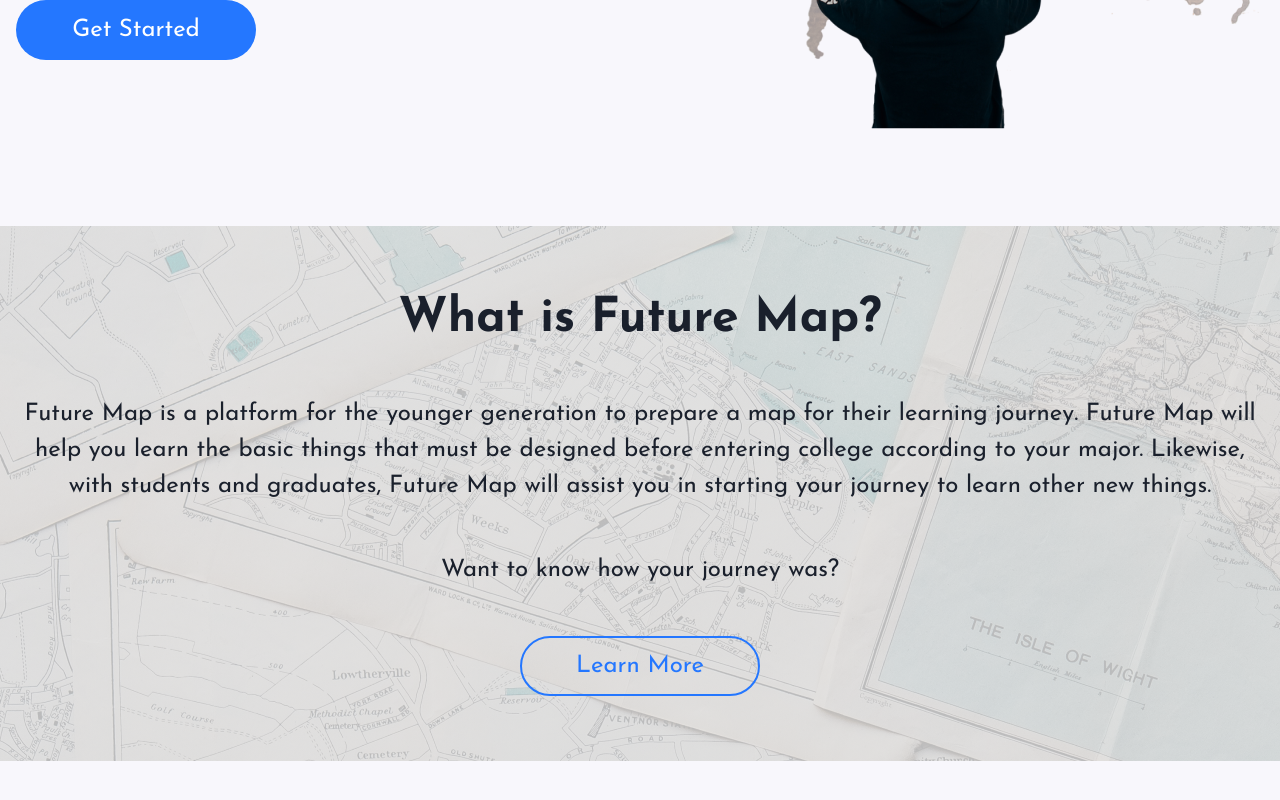
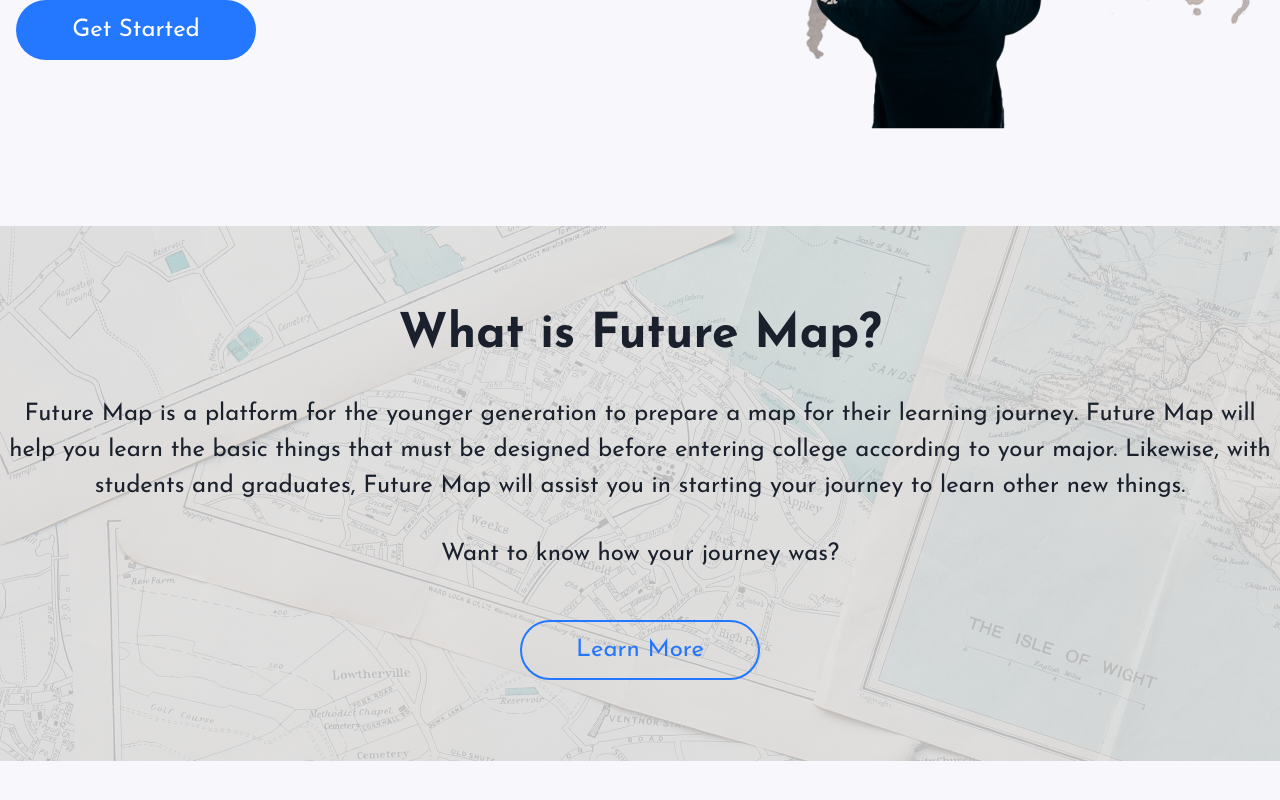
Before and after one commit to rg-km/final-project-engineering-53, a React (Create React App) app in the folder frontend/: page / in a window 1280 px wide. Shown: the part 500-1300 px from the top of the page. Built offline with nearby package versions, Linux system fonts and the light colour scheme.

Commit message:
edit: hero section (data + fix style)

```diff
--- /dev/null
+++ b/frontend/src/_data/hero.json
@@ -0,0 +1,9 @@
+[
+  {
+    "heading_1": "Know your future map with us!",
+    "subheading_1": "One platform to know your future map with amazing learning journey!",
+    "heading_2": "What is Future Map?",
+    "subheading_2": "Future Map is a platform for the younger generation to prepare a map for their learning journey. Future Map will help you learn the basic things that must be designed before entering college according to your major. Likewise, with students and graduates, Future Map will assist you in starting your journey to learn other new things.",
+    "subheading_3": "Want to know how your journey was?"
+  }
+]
--- a/frontend/src/components/sections/Hero.jsx
+++ b/frontend/src/components/sections/Hero.jsx
@@ -1,7 +1,10 @@
 import { Box, Button, Container, Heading, Image, Stack, Text, VStack } from "@chakra-ui/react";
 import HeroImg from "../../assets/img/hero-img.png";
+import dataDummy from "../../_data/hero.json";
 
 export default function Hero() {
+  const data = dataDummy[0];
+
   return (
     <>
       <Box as="section">
@@ -9,10 +12,10 @@ export default function Hero() {
           <Stack direction="row" justify="space-between" mt={8}>
             <VStack w="50%" justify="center" align="start" spacing={8}>
               <Heading as="h1" fontSize="6xl">
-                Know your future map with us!
+                {data.heading_1}
               </Heading>
               <Text fontSize="3xl" opacity={0.9}>
-                One platform to know your future map with amazing learning journey!
+                {data.subheading_1}
               </Text>
               <Button
                 as="a"
@@ -43,21 +46,18 @@ export default function Hero() {
           height="535px"
           background="linear-gradient(rgba(229, 229, 229, 0.8), rgba(229, 229, 229, 0.8)), url('/img/bg-hero-map.png')"
           bgPosition="center"
+          bgSize="cover"
           bgRepeat="no-repeat"
           bgColor="black"
         >
-          <Container height="full" maxW="container.xl" py={12}>
-            <VStack height="full" justify="center" textAlign="center" spacing={12}>
+          <VStack height="full" maxW="container.xl" justify="center" margin="0 auto" textAlign="center" spacing={8}>
             <Heading as="h2" fontSize="5xl">
-                What is Future Map?
+              {data.heading_2}
             </Heading>
-              <Text fontSize="2xl">
-                Future Map is a platform for the younger generation to prepare a map for their learning journey. Future
-                Map will help you learn the basic things that must be designed before entering college according to your
-                major. Likewise, with students and graduates, Future Map will assist you in starting your journey to
-                learn other new things.
+            <Text fontSize="2xl">{data.subheading_2}</Text>
+            <Text fontSize="2xl" pb={4}>
+              {data.subheading_3}
             </Text>
-              <Text fontSize="2xl">Want to know how your journey was?</Text>
 
             <Button
               as="a"
@@ -75,7 +75,6 @@ export default function Hero() {
               Learn More
             </Button>
           </VStack>
-          </Container>
         </Box>
       </Box>
     </>
```
Lines whose indentation alone changed are shown as unchanged.
